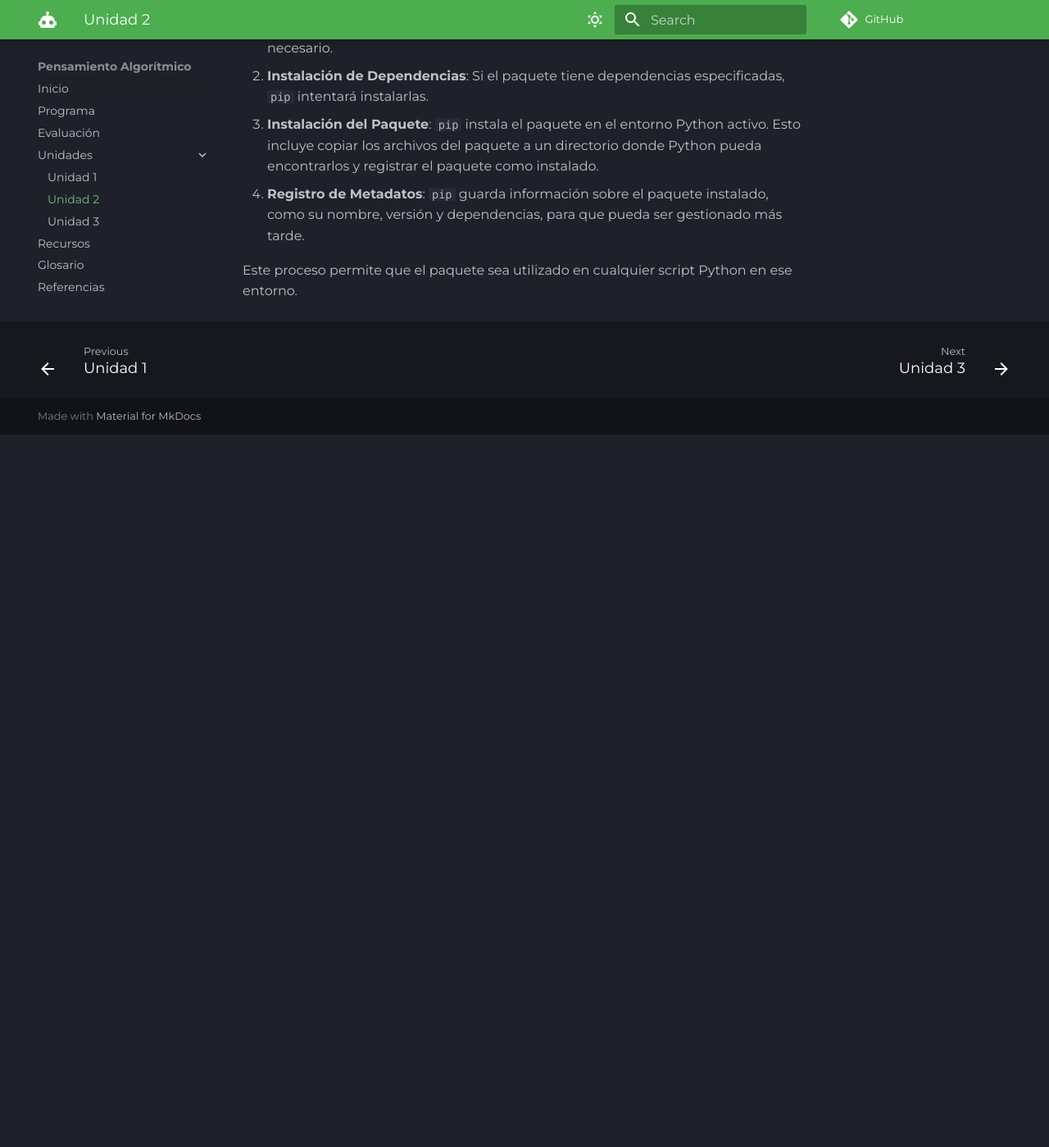
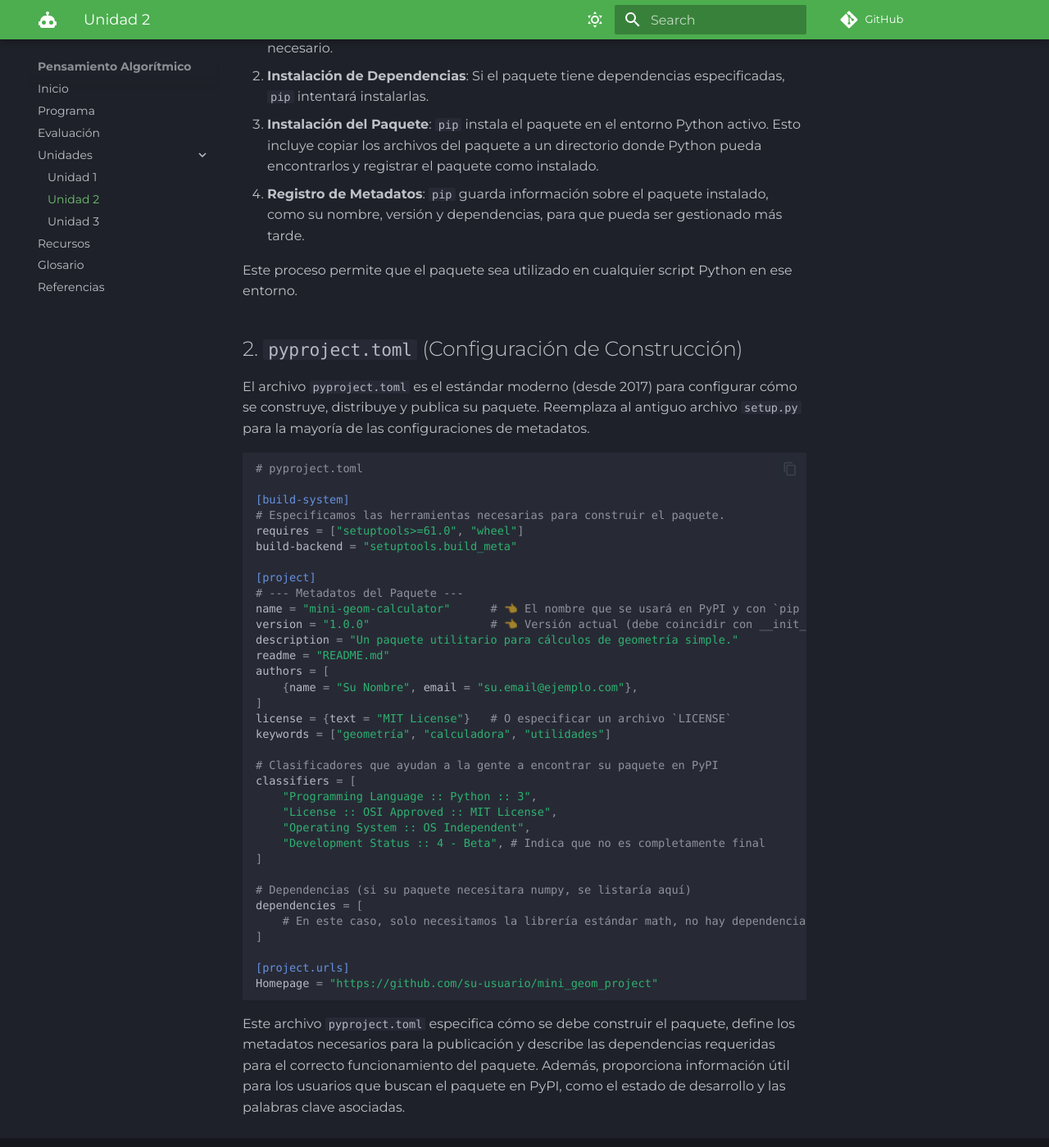
Before and after one commit to introSoft-iud/pensamiento_algoritmico_repo, an MkDocs documentation site: the page built from docs/unidades/unidad2.md, in a window 1280 px wide and 1400 px high, scrolled down 6803 px. Shown: the whole window at 82% size. Built offline with MkDocs 1.6.1 and Material for MkDocs 9.7.7, drawn with Linux system fonts in a browser that asks for light colours; some web fonts are replaced; comment, search, counter and statistics services are not loaded; before the commit the page ends 7333 px from its top, so only the background shows below that.

Commit message:
mensaje por defecto: shores

````diff
--- a/docs/unidades/unidad2.md
+++ b/docs/unidades/unidad2.md
@@ -253,3 +253,46 @@ Cuando ejecutamos `pip install .` en la máquina, lo que sucede es lo siguiente:
 4. **Registro de Metadatos**: `pip` guarda información sobre el paquete instalado, como su nombre, versión y dependencias, para que pueda ser gestionado más tarde.
 
 Este proceso permite que el paquete sea utilizado en cualquier script Python en ese entorno.
+
+## 2. `pyproject.toml` (Configuración de Construcción)
+
+El archivo `pyproject.toml` es el estándar moderno (desde 2017) para configurar cómo se construye, distribuye y publica su paquete. Reemplaza al antiguo archivo `setup.py` para la mayoría de las configuraciones de metadatos.
+
+```toml
+# pyproject.toml
+
+[build-system]
+# Especificamos las herramientas necesarias para construir el paquete.
+requires = ["setuptools>=61.0", "wheel"]
+build-backend = "setuptools.build_meta"
+
+[project]
+# --- Metadatos del Paquete ---
+name = "mini-geom-calculator"      # 👈 El nombre que se usará en PyPI y con `pip install`
+version = "1.0.0"                  # 👈 Versión actual (debe coincidir con __init__.py)
+description = "Un paquete utilitario para cálculos de geometría simple."
+readme = "README.md"
+authors = [
+    {name = "Su Nombre", email = "su.email@ejemplo.com"},
+]
+license = {text = "MIT License"}   # O especificar un archivo `LICENSE`
+keywords = ["geometría", "calculadora", "utilidades"]
+
+# Clasificadores que ayudan a la gente a encontrar su paquete en PyPI
+classifiers = [
+    "Programming Language :: Python :: 3",
+    "License :: OSI Approved :: MIT License",
+    "Operating System :: OS Independent",
+    "Development Status :: 4 - Beta", # Indica que no es completamente final
+]
+
+# Dependencias (si su paquete necesitara numpy, se listaría aquí)
+dependencies = [
+    # En este caso, solo necesitamos la librería estándar math, no hay dependencias externas
+]
+
+[project.urls]
+Homepage = "https://github.com/su-usuario/mini_geom_project"
+```
+
+Este archivo `pyproject.toml` especifica cómo se debe construir el paquete, define los metadatos necesarios para la publicación y describe las dependencias requeridas para el correcto funcionamiento del paquete. Además, proporciona información útil para los usuarios que buscan el paquete en PyPI, como el estado de desarrollo y las palabras clave asociadas.
````
